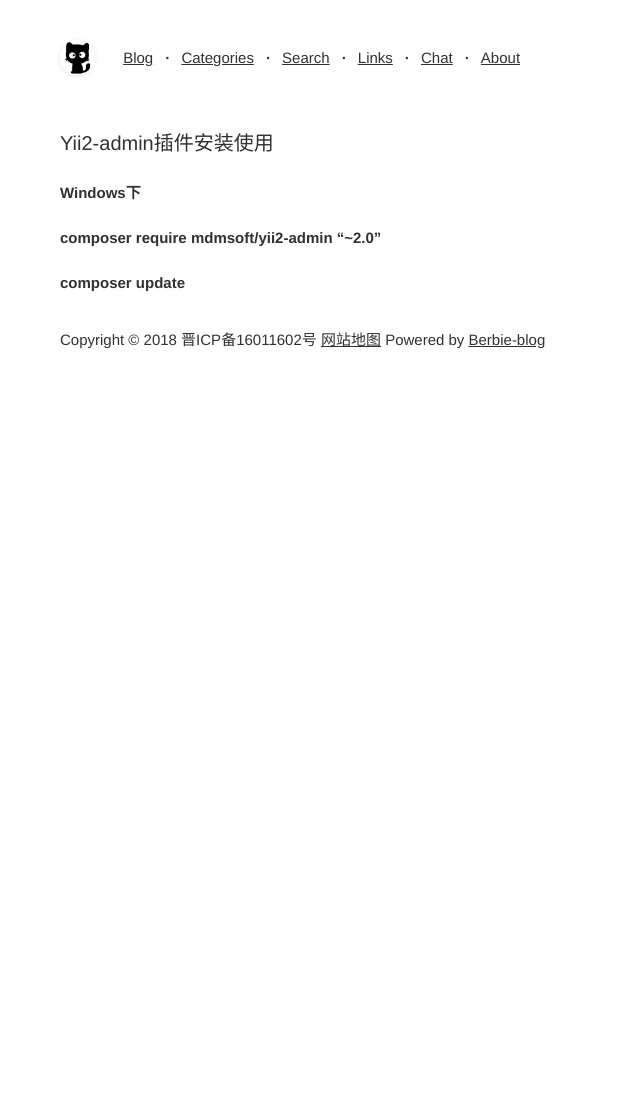
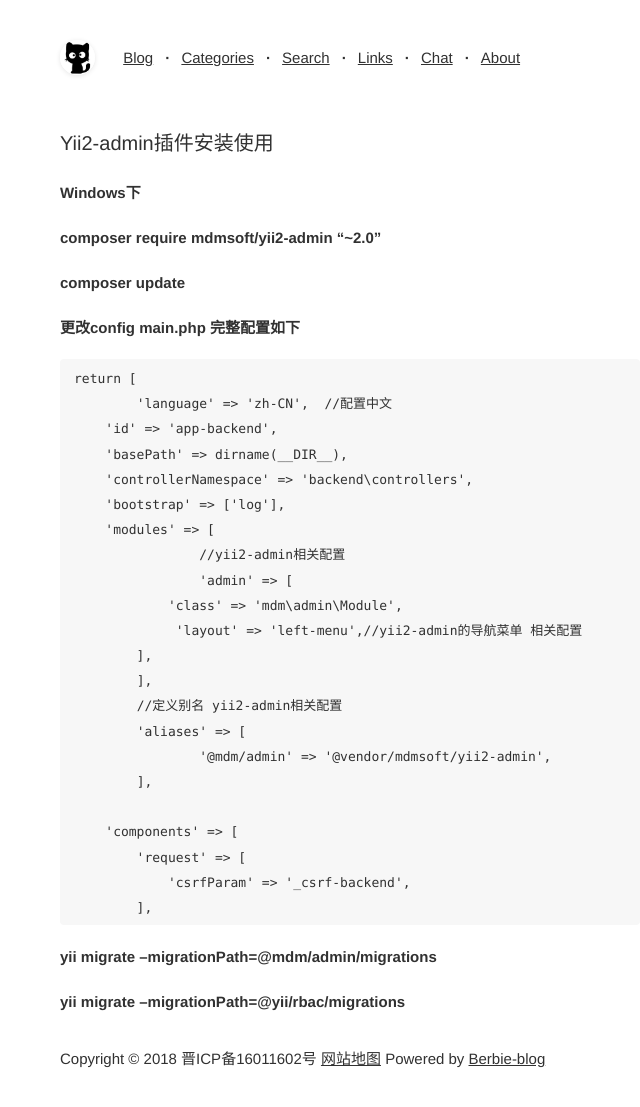
Before and after one commit to wjinbo/wjinbo.github.io, a Jekyll site: the page built from _posts/2018-09-29-Yii2-admin插件安装使用.md, in a window 1280 px wide. Shown: the top 1107 px of the page, without its empty margins (290-930 px from the left). Built offline with Jekyll 4.4.1, drawn with Linux system fonts in a browser that asks for light colours; some of the changed text lies outside the part shown.

Commit message:
update yii2-admin

````diff
--- a/_posts/2018-09-29-Yii2-admin插件安装使用.md
+++ b/_posts/2018-09-29-Yii2-admin插件安装使用.md
@@ -8,3 +8,82 @@ categories: [Yii]
 ### Windows下
 ### composer require mdmsoft/yii2-admin "~2.0"
 ### composer update
+
+
+### 更改config main.php 完整配置如下
+
+```
+return [
+	'language' => 'zh-CN',	//配置中文
+    'id' => 'app-backend',
+    'basePath' => dirname(__DIR__),
+    'controllerNamespace' => 'backend\controllers',
+    'bootstrap' => ['log'],
+    'modules' => [
+		//yii2-admin相关配置
+		'admin' => [
+            'class' => 'mdm\admin\Module',
+             'layout' => 'left-menu',//yii2-admin的导航菜单 相关配置
+        ],
+	],
+	//定义别名 yii2-admin相关配置
+	'aliases' => [
+		'@mdm/admin' => '@vendor/mdmsoft/yii2-admin',
+	],
+
+    'components' => [
+        'request' => [
+            'csrfParam' => '_csrf-backend',
+        ],
+        'user' => [
+            'identityClass' => 'common\models\User',
+            'enableAutoLogin' => true,
+            'identityCookie' => ['name' => '_identity-backend', 'httpOnly' => true],
+        ],
+        'session' => [
+            // this is the name of the session cookie used for login on the backend
+            'name' => 'advanced-backend',
+        ],
+        'log' => [
+            'traceLevel' => YII_DEBUG ? 3 : 0,
+            'targets' => [
+                [
+                    'class' => 'yii\log\FileTarget',
+                    'levels' => ['error', 'warning'],
+                ],
+            ],
+        ],
+        'errorHandler' => [
+            'errorAction' => 'site/error',
+        ],
+		//yii2-admin相关配置
+		'authManager' => [
+            'class' => 'yii\rbac\DbManager', // 使用数据库管理配置文件
+			 "defaultRoles" => ["guest"],
+        ],
+
+        /*
+        'urlManager' => [
+            'enablePrettyUrl' => true,
+            'showScriptName' => false,
+            'rules' => [
+            ],
+        ],
+        */
+    ],
+	//yii2-admin相关配置
+	'as access' => [
+		'class' => 'mdm\admin\components\AccessControl',
+		'allowActions' => [
+			'site/*',//允许访问的节点，可自行添加
+			//'admin/*',//允许所有人访问admin节点及其子节点
+
+		]
+	],
+
+    'params' => $params,
+];
+
+```
+### yii migrate --migrationPath=@mdm/admin/migrations
+### yii migrate --migrationPath=@yii/rbac/migrations
````
